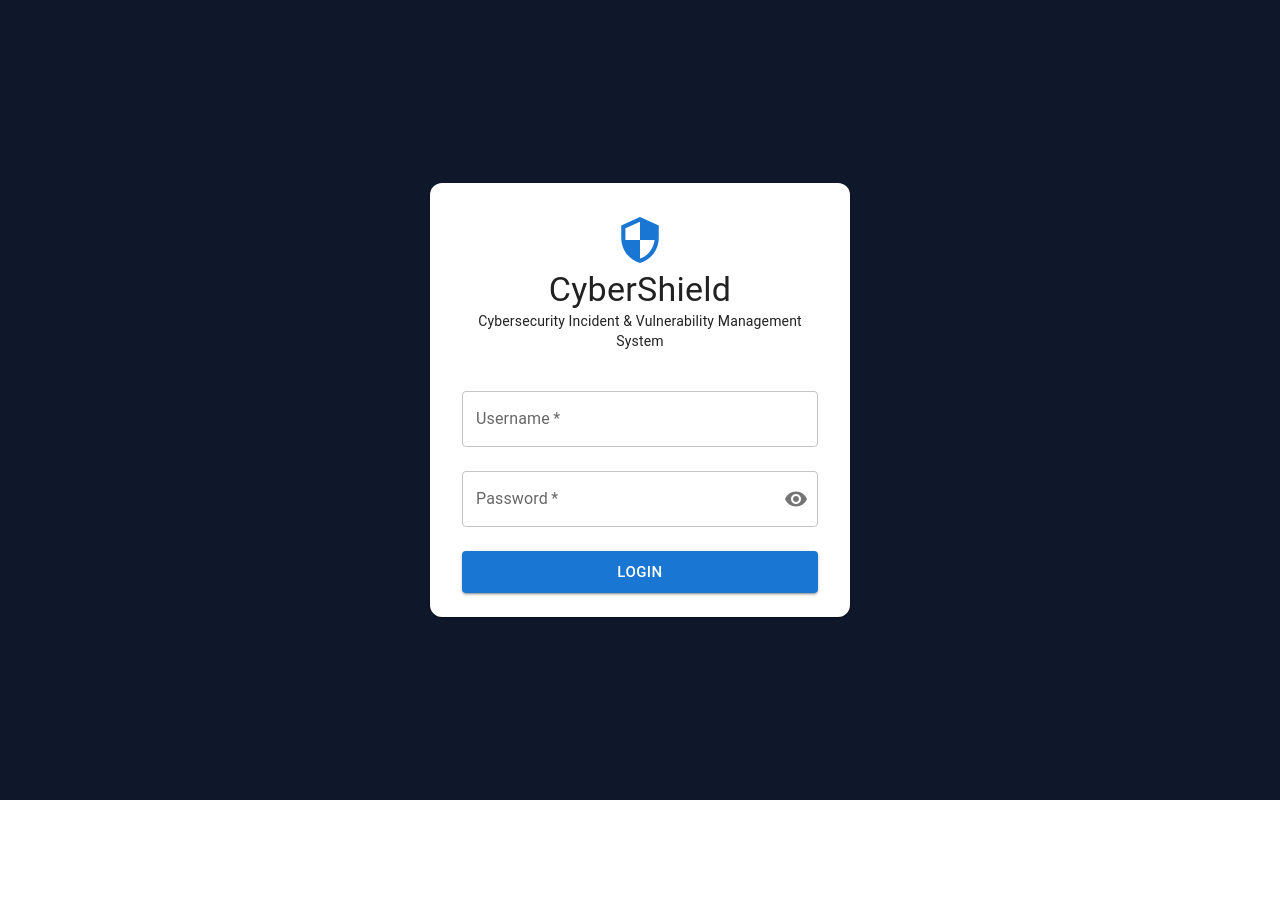
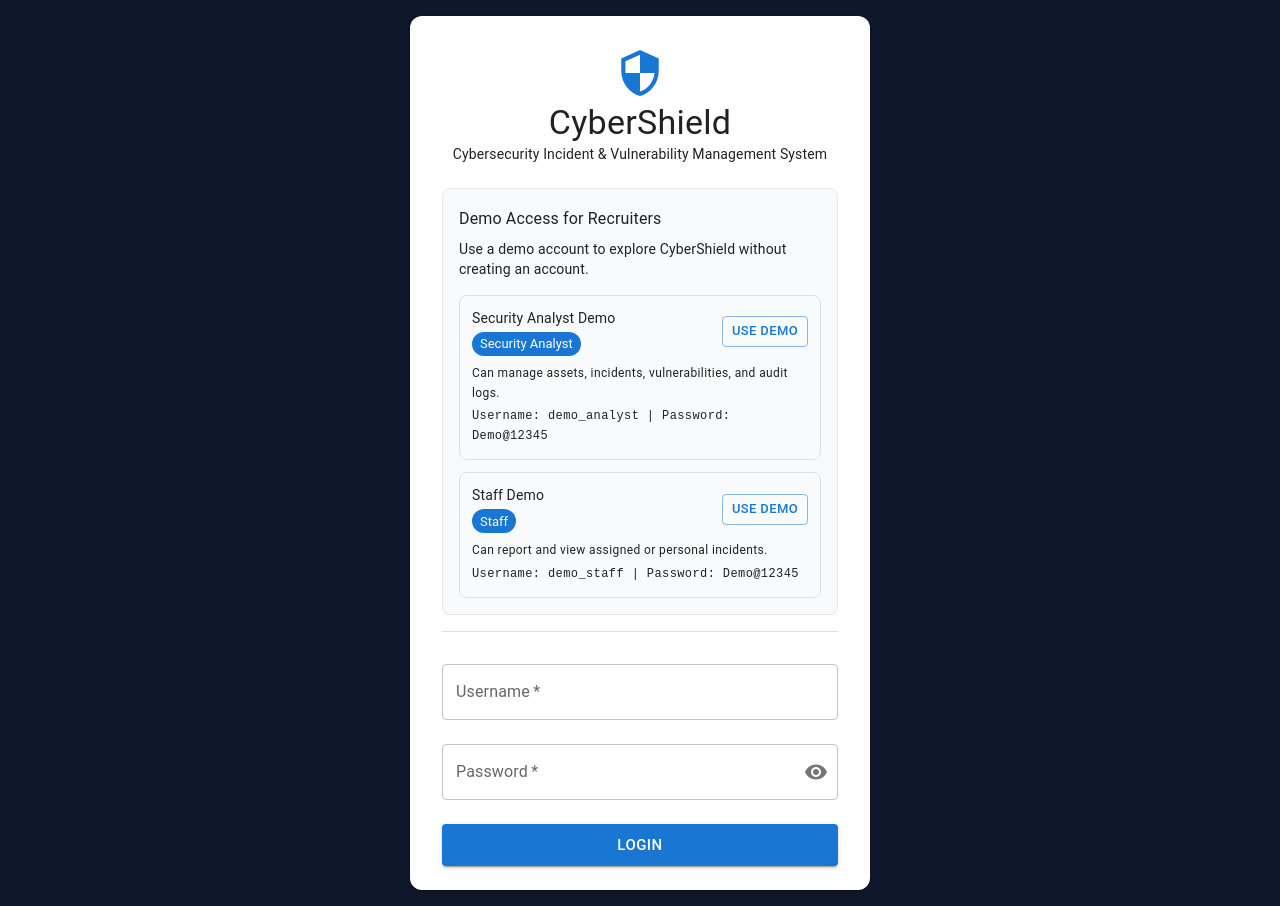
Before and after one commit to JobMunyoki/cybershield, a React app in the folder frontend/: page /login in a window 1280 px wide. Before the commit the page ends 800 px from the top, so only its background shows below. Built offline with nearby package versions, Linux system fonts and the light colour scheme; no server answers; the HTML template or start-up script is replaced by a standard one.

Commit message:
Add recruiter demo access to login

```diff
--- a/frontend/src/pages/Login.jsx
+++ b/frontend/src/pages/Login.jsx
@@ -9,8 +9,11 @@ import {
   Button,
   Card,
   CardContent,
+  Chip,
+  Divider,
   IconButton,
   InputAdornment,
+  Stack,
   TextField,
   Typography,
 } from "@mui/material";
@@ -25,6 +28,29 @@ function Login() {
   const [username, setUsername] = useState("");
   const [password, setPassword] = useState("");
   const [error, setError] = useState("");
+
+  const demoAccounts = [
+    {
+      label: "Security Analyst Demo",
+      username: "demo_analyst",
+      password: "Demo@12345",
+      role: "Security Analyst",
+      description: "Can manage assets, incidents, vulnerabilities, and audit logs.",
+    },
+    {
+      label: "Staff Demo",
+      username: "demo_staff",
+      password: "Demo@12345",
+      role: "Staff",
+      description: "Can report and view assigned or personal incidents.",
+    },
+  ];
+
+  const useDemoAccount = (demoUsername, demoPassword) => {
+    setUsername(demoUsername);
+    setPassword(demoPassword);
+    setError("");
+  };
 
   const handleLogin = async (event) => {
     event.preventDefault();
@@ -58,8 +84,8 @@ function Login() {
         padding: 2,
       }}
     >
-      <Card sx={{ width: "100%", maxWidth: 420, borderRadius: 3 }}>
-        <CardContent sx={{ padding: 4 }}>
+      <Card sx={{ width: "100%", maxWidth: 460, borderRadius: 3 }}>
+        <CardContent sx={{ padding: { xs: 3, sm: 4 } }}>
           <Box sx={{ textAlign: "center", marginBottom: 3 }}>
             <SecurityIcon sx={{ fontSize: 50, color: "#1976d2" }} />
 
@@ -71,6 +97,96 @@ function Login() {
               Cybersecurity Incident & Vulnerability Management System
             </Typography>
           </Box>
+
+          <Box
+            sx={{
+              backgroundColor: "#f8fafc",
+              border: "1px solid #e2e8f0",
+              borderRadius: 2,
+              padding: 2,
+              marginBottom: 2,
+            }}
+          >
+            <Typography variant="subtitle1" fontWeight="bold" gutterBottom>
+              Demo Access for Recruiters
+            </Typography>
+
+            <Typography
+              variant="body2"
+              color="text.secondary"
+              sx={{ marginBottom: 2 }}
+            >
+              Use a demo account to explore CyberShield without creating an
+              account.
+            </Typography>
+
+            <Stack spacing={1.5}>
+              {demoAccounts.map((account) => (
+                <Box
+                  key={account.username}
+                  sx={{
+                    border: "1px solid #e0e0e0",
+                    borderRadius: 2,
+                    padding: 1.5,
+                  }}
+                >
+                  <Box
+                    sx={{
+                      display: "flex",
+                      justifyContent: "space-between",
+                      alignItems: "center",
+                      gap: 1,
+                      flexWrap: "wrap",
+                    }}
+                  >
+                    <Box>
+                      <Typography variant="body2" fontWeight="bold">
+                        {account.label}
+                      </Typography>
+
+                      <Chip
+                        label={account.role}
+                        size="small"
+                        color="primary"
+                        sx={{ marginTop: 0.5 }}
+                      />
+                    </Box>
+
+                    <Button
+                      variant="outlined"
+                      size="small"
+                      onClick={() =>
+                        useDemoAccount(account.username, account.password)
+                      }
+                    >
+                      Use Demo
+                    </Button>
+                  </Box>
+
+                  <Typography
+                    variant="caption"
+                    color="text.secondary"
+                    sx={{ display: "block", marginTop: 1 }}
+                  >
+                    {account.description}
+                  </Typography>
+
+                  <Typography
+                    variant="caption"
+                    sx={{
+                      display: "block",
+                      marginTop: 0.5,
+                      fontFamily: "monospace",
+                    }}
+                  >
+                    Username: {account.username} | Password: {account.password}
+                  </Typography>
+                </Box>
+              ))}
+            </Stack>
+          </Box>
+
+          <Divider sx={{ marginBottom: 2 }} />
 
           {error && (
             <Alert severity="error" sx={{ marginBottom: 2 }}>
@@ -109,7 +225,9 @@ function Login() {
                   endAdornment: (
                     <InputAdornment position="end">
                       <IconButton
-                        aria-label={showPassword ? "Hide password" : "Show password"}
+                        aria-label={
+                          showPassword ? "Hide password" : "Show password"
+                        }
                         onClick={() =>
                           setShowPassword((previousValue) => !previousValue)
                         }
```
